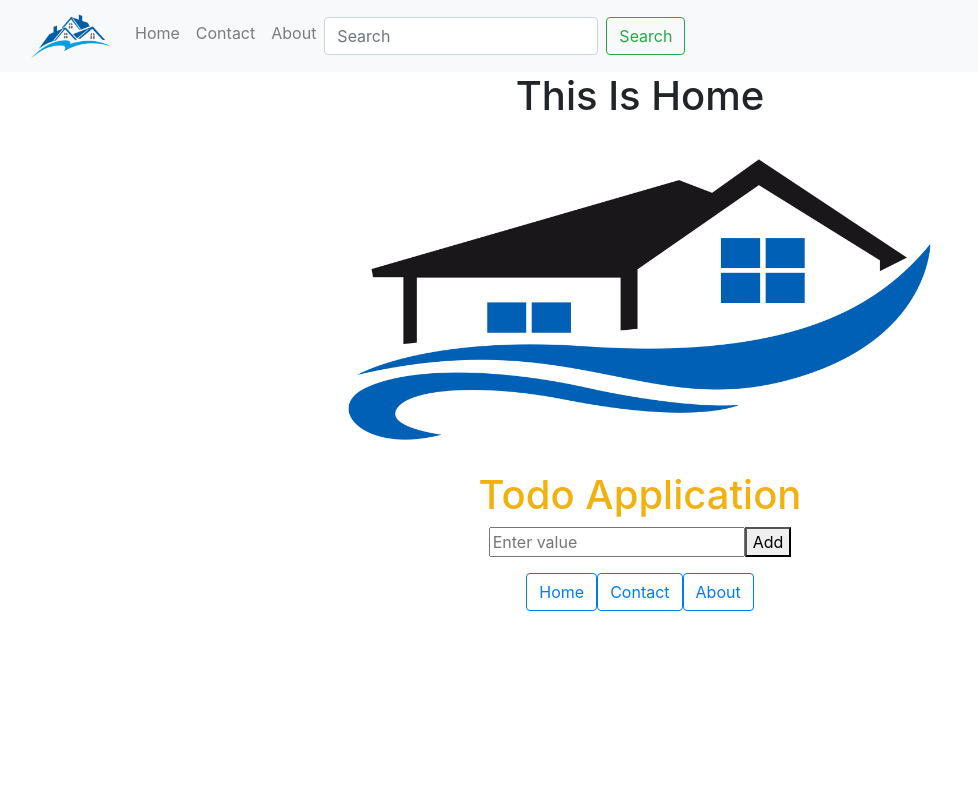
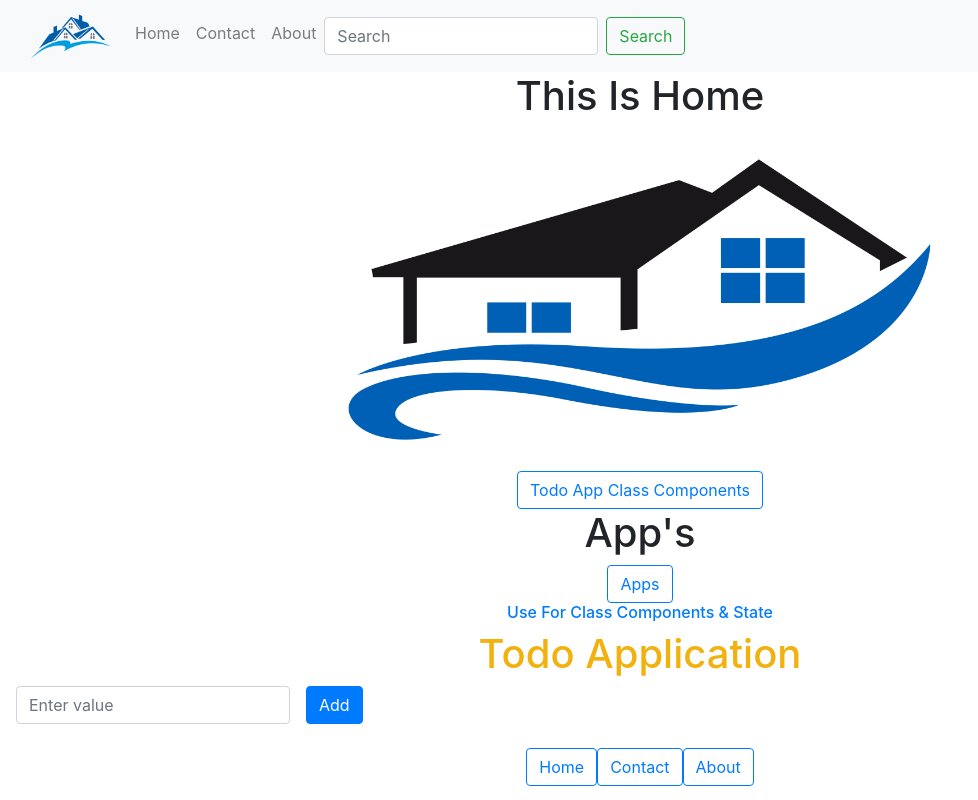
Before and after one commit to mshahzad786/easy-clicks, a React (Create React App) app: page / in a window 1280 px wide. Shown: the whole page, without its empty margins (0-978 px from the left). Built offline with nearby package versions, Linux system fonts and the light colour scheme.

Commit message:
Working On seprate Apps

```diff
--- a/src/App.js
+++ b/src/App.js
@@ -9,6 +9,7 @@ import Test from './pages/test'
 import NewComponent from './pages/Login'
 import Todo from './pages/Todo'
 import "./App.css"
+import Apps from './pages/Apps' ;
 
 
 
@@ -26,7 +27,7 @@ function App() {
          <Navbar/>
           <Route exact path="/">
               <Home />
-              <Todo />
+              <Apps />
             </Route>
             <Route path="/contact">
               <Contact />
--- /dev/null
+++ b/src/pages/Apps.jsx
@@ -0,0 +1,39 @@
+import React from "react";
+import { Link } from "react-router-dom";
+import Todo from '../pages/Todo'
+
+
+function Apps() {
+
+    return (
+        <div>
+        <div>
+            <h1> App's </h1>
+        </div>
+
+        <Link to="./Apps">
+            {/* <button type="submit">Home</button> */}
+            {/* <button type="button" className="btn btn-danger"><Link to="./">Home</Link></button> */}
+            <button type="button" className="btn btn-outline-primary">Apps</button>
+            <Todo/>
+            {/* <Link to="./contact">
+                <button type="submit">Contact</button>
+            <button type="button" className="btn btn-warning"><Link to="./contact">Contact</Link></button>
+            <button type="button" className="btn btn-outline-primary">Contact</button>
+            </Link>
+            <Link to="./about">
+            <button type="button" className="btn btn-success"><Link to="./about">About</Link></button>
+            <button type="button" className="btn btn-outline-primary">About</button>
+                <button type="submit">About</button>
+            </Link> */}
+        </Link>
+        </div>
+
+    )
+
+}
+
+
+
+
+export default Apps;
--- a/src/pages/Todo.jsx
+++ b/src/pages/Todo.jsx
@@ -1,5 +1,6 @@
 import React from "react";
 import { render } from "react-dom";
+import "../App.css"
 
 
 
@@ -26,9 +27,10 @@ add = () => {
     }
 }
 
-editTodo = () =>{
-    console.log("Edit",)
-
+editTodo = (e, value    ) =>{
+    this.setState({
+        value: e.target.value
+    })
 
 }
 
@@ -46,21 +48,37 @@ render(){
 
     return(
         <div>
+            <h6>Use For Class Components & State </h6>
             <h1 className="heading" >Todo Application</h1>
 
-            <input value={this.state.value} onChange={(e)=>{
+
+            <form className="form-inline">
+        <div className="form-group mx-sm-3 mb-2">
+          <label htmlFor="inputPassword2" className="sr-only">Password</label>
+          <input type="text" className="form-control" id="input" value={this.state.value} onChange={(e)=>{
+                this.setState({
+                    value: e.target.value
+                })
+            }} type="text" placeholder="Enter value" />
+        </div>
+        <button type="button" className="btn btn-primary mb-2" onClick={() => this.add()} >Add</button>
+      </form>
+
+
+            {/* <input value={this.state.value} onChange={(e)=>{
                 this.setState({
                     value: e.target.value
                 })
             }} type="text" placeholder="Enter value"/>
-            <button onClick={() => this.add()} >Add</button>
+            <button type="button" class="btn btn-outline-primary" onClick={() => this.add()} >Add</button> */}
 
 
             <div>
                 <ul>
                     {this.state.todos.map((v,i)=>{
-                        return <li key={i}> {v}<button onClick={()=> this.deleteTodo(i)} >Delete</button>
-                        {}<button onChange={(e)=> this.editTodo(i) }>Edit</button> </li>
+                        return <li key={i}> {v}<button type="button" class="btn btn-outline-danger" onClick={()=> this.deleteTodo(i)} >Delete</button>
+                        {}<button type="button" class="btn btn-outline-success" onChange={()=> this.editTodo() }>Edit</button></li>
+
 
                     })}
                 </ul>
--- a/src/pages/index.jsx
+++ b/src/pages/index.jsx
@@ -1,6 +1,8 @@
 import React from "react";
 import Buttons from './../components/buttons';
 import Bg from "./../images/home page/home.png"
+import { Link } from "react-router-dom";
+import Todo from './Todo'
 
 
 
@@ -14,6 +16,12 @@ function Home() {
     <div>
       <h1> This Is Home </h1>
       <img src={Bg} alt="" width="600" />
+      <div>
+
+      <Link to="../Todo">
+      <button type="button" className="btn btn-outline-primary">Todo App Class Components</button>
+      </Link>
+      </div>
     </div>
 
   )
```
Also changed, not shown: 1 other file (tests, documents, lock files or other folders).
